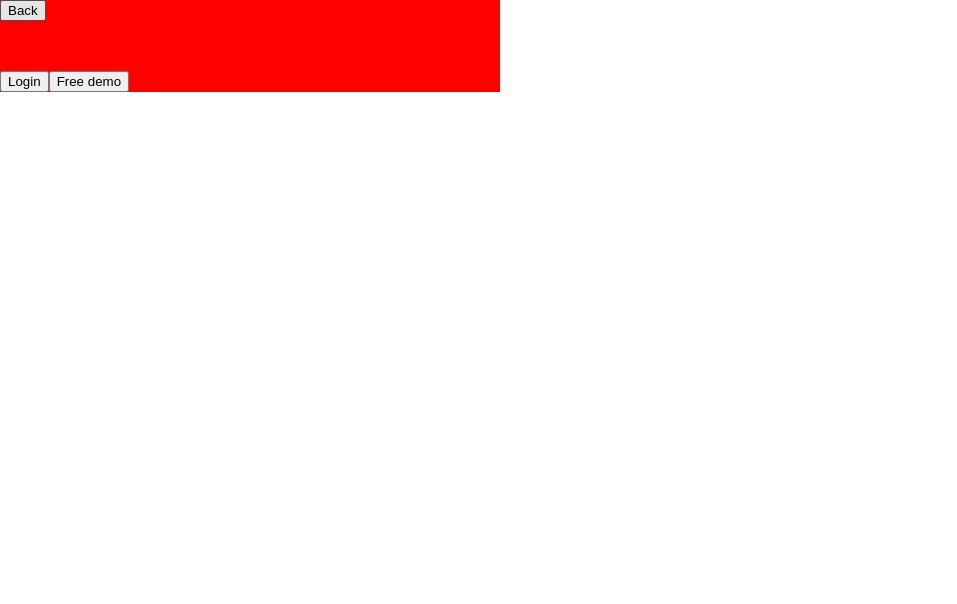
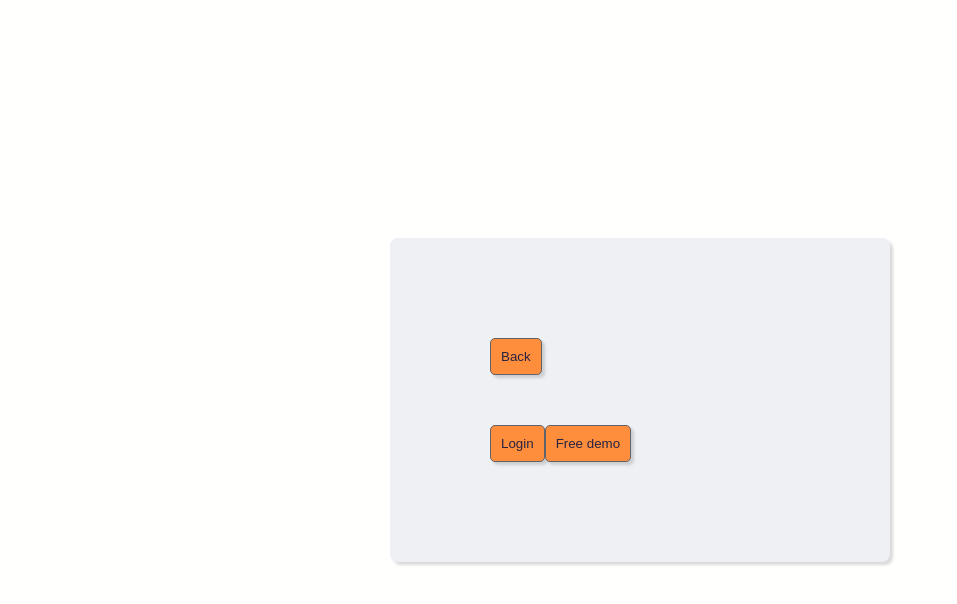
Before and after one commit to heap-visualizer/heap-viz, a React app: page / in a window 1280 px wide. Shown: the top 604 px of the page, without its empty margins (0-957 px from the left). Built offline with nearby package versions, Linux system fonts and the light colour scheme.

Commit message:
login page styling basic

```diff
--- a/src/App.tsx
+++ b/src/App.tsx
@@ -9,12 +9,14 @@ import './stylesheets/styles.scss';
 
 const App = () => {
   return (
+    <div className="app">
       <Router>
         <Routes>
           <Route path={'/'} element={<LandingPage />} />
           <Route path={'/main'} element={<HeapViz />} />
         </Routes>
       </Router>
+    </div>
   );
 };
 
--- a/src/containers/LandingPage.tsx
+++ b/src/containers/LandingPage.tsx
@@ -1,9 +1,7 @@
 import React, { useState } from 'react';
 import { Link, Navigate } from 'react-router-dom';
-import { LoginPage } from './LoginPage'
-import { RegisterPage } from './SignUpPage'
-
-
+import { LoginPage } from './LoginPage';
+import { RegisterPage } from './SignUpPage';
 
 function LandingPage() {
   const [changeToFormDisplay, setChangeToFormDisplay] = useState(false);
@@ -11,12 +9,12 @@ function LandingPage() {
 
   const handleStartNow = () => {
     setChangeToFormDisplay(true);
-  }
+  };
 
   const handleBackButton = () => {
     setChangeToFormDisplay(false);
     setFormToDisplay('login');
-  }
+  };
   function guestLogin() {
     fetch('/auth/login', {
       method: 'POST',
@@ -30,36 +28,44 @@ function LandingPage() {
   const [guest, setGuest] = useState(false); // TODO change
 
   return (
-    <div className='grid-container'>
+    <div className="grid-container">
       {
         <div>
-          <Link to='/'>
+          <Link to="/">
             <button
-              className='neon-button'
-              type="button" onClick={handleBackButton}>Back
+              className="back-btn"
+              type="button"
+              onClick={handleBackButton}
+            >
+              Back
             </button>
           </Link>
         </div>
       }
 
-      {
-        !changeToFormDisplay && (
-          <div className={"rightWrapper"}>
+      {!changeToFormDisplay && (
+        <div className={'rightWrapper'}>
           <div className="buttonDiv">
-              <button type='button' className='neon-button' onClick={handleStartNow}>
+            <button
+              type="button"
+              className="login-btn"
+              onClick={handleStartNow}
+            >
               Login
             </button>
-              <button type='button' className='neon-button' onClick={guestLogin}>
+            <button type="button" className="demo-btn" onClick={guestLogin}>
               Free demo
             </button>
           </div>
         </div>
       )}
 
-      {((changeToFormDisplay &&
-        formToDisplay === 'login') && (<LoginPage setFormToDisplay={setFormToDisplay} />)) ||
-        ((changeToFormDisplay &&
-          formToDisplay === 'register') && (<RegisterPage setFormToDisplay={setFormToDisplay} />))}
+      {(changeToFormDisplay && formToDisplay === 'login' && (
+        <LoginPage setFormToDisplay={setFormToDisplay} />
+      )) ||
+        (changeToFormDisplay && formToDisplay === 'register' && (
+          <RegisterPage setFormToDisplay={setFormToDisplay} />
+        ))}
       {guest && <Navigate to="/main" />}
     </div>
   );
--- a/src/containers/LoginPage.tsx
+++ b/src/containers/LoginPage.tsx
@@ -1,20 +1,20 @@
-import React, { useState, useEffect } from "react";
-import { useAppDispatch, useAppSelector } from "../utils/hooks";
+import React, { useState, useEffect } from 'react';
+import { useAppDispatch, useAppSelector } from '../utils/hooks';
 import { Link, Navigate } from 'react-router-dom';
 // import formik and yup libraries for form validation
-import { Formik, Field, Form, ErrorMessage } from "formik";
-import * as Yup from "yup";
+import { Formik, Field, Form, ErrorMessage } from 'formik';
+import * as Yup from 'yup';
 
 // import async thunk - login
-import { login, User } from "../slices/authentication";
+import { login, User } from '../slices/authentication';
 // import reducer - clearMessage
-import { clearMessage } from "../slices/messages";
+import { clearMessage } from '../slices/messages';
 
-export const LoginPage = (props: any) => { // disable login submit button if loading
+export const LoginPage = (props: any) => {
+  // disable login submit button if loading
   const { setFormToDisplay } = props;
   const [loading, setLoading] = useState(false);
   const [redirect, setRedirect] = useState(false);
-
 
   // access pieces of state from store
   const { isLoggedIn } = useAppSelector((state) => state.auth);
@@ -29,25 +29,29 @@ export const LoginPage = (props: any) => { // disable login submit button if loa
   }, [dispatch]);
 
   const initialValues = {
-    username: "",
-    password: ""
+    username: '',
+    password: '',
   };
 
   const validationSchema = Yup.object().shape({
-    username: Yup.string().required("This field is required!"),
-    password: Yup.string().required("This field is required!"),
+    username: Yup.string().required('This field is required!'),
+    password: Yup.string().required('This field is required!'),
   });
 
-  const handleLogin = (formValue: User) => { // take in user's provided username and password
+  const handleLogin = (formValue: User) => {
+    // take in user's provided username and password
     const { username, password } = formValue;
     // disable login button by set loading to true
     setLoading(true);
-    dispatch(login({ username, password })).unwrap().then((data) => {
-      if(data.username) {
+    dispatch(login({ username, password }))
+      .unwrap()
+      .then((data) => {
+        if (data.username !== '') {
           setRedirect(true);
-      }
-      else throw new Error('login failed');
-    }).catch(() => { // if login fails, enable login button again
+        } else throw new Error('login failed');
+      })
+      .catch(() => {
+        // if login fails, enable login button again
         setLoading(false);
       });
   };
@@ -60,16 +64,14 @@ export const LoginPage = (props: any) => { // disable login submit button if loa
 
   return (
     <div className="form-box">
-
-      <Formik initialValues={initialValues}
+      <Formik
+        initialValues={initialValues}
         validationSchema={validationSchema}
         onSubmit={handleLogin}
         //handlelogin dispatches login() thunk
       >
         <Form>
-          <h2 id="sign-in-text">
-            Sign In
-          </h2>
+          <h2 id="sign-in-text">Sign In</h2>
           <div className="form-group">
             <label htmlFor="username">Username</label>
             <Field
@@ -100,32 +102,34 @@ export const LoginPage = (props: any) => { // disable login submit button if loa
             />
           </div>
 
-          <button type="submit" id="loginBtn"
-            disabled={loading}>
-            {
-              loading && (
+          <button type="submit" id="loginBtn" disabled={loading}>
+            {loading && (
               <div className="spinner-border spinner-border-lg"></div>
-              )
-            }
+            )}
             Login
           </button>
-
         </Form>
       </Formik>
       <p className="form-group">
-        Don't have account? <button type="submit" className="neon-button" onClick={handleFormDisplay} >Register</button>
+        Don't have account?{' '}
+        <button
+          type="submit"
+          className="neon-button"
+          onClick={handleFormDisplay}
+        >
+          Register
+        </button>
       </p>
 
-      {
-        message && (
+      {message && (
         <div className="form-group">
           <div className="alert alert-danger" role="alert">
-              {message} </div>
+            {message}{' '}
           </div>
-        )
-      }
+        </div>
+      )}
 
-      {redirect && <Navigate to='/main' />}
+      {redirect && <Navigate to="/main" />}
     </div>
   );
 };
--- a/src/slices/authentication.ts
+++ b/src/slices/authentication.ts
@@ -91,7 +91,7 @@ export const login = createAsyncThunk(
     try {
       const { username, password } = user;
       const data = await authService.login(username, password as string);
-      return data as User;
+      return data;
     } catch (error) {
       const message =
         (error.response &&
--- a/src/stylesheets/styles.scss
+++ b/src/stylesheets/styles.scss
@@ -6,23 +6,59 @@ html {
 
 * {
   box-sizing: border-box;
+  margin: 0;
+  padding: 0;
+  box-sizing: border-box;
+  font-family: 'Cabin', sans-serif;
+  font-family: 'Zen Kaku Gothic New', sans-serif;
+  color: #2d334a;
 }
 
 .app {
-  background-color: whitesmoke;
+  background-color: #fffffe;
   width: 100vw;
   height: 100vh;
   display: flex;
-  flex-direction: column;
+  flex-direction: flex;
   justify-content: center;
   align-items: center;
+  margin-left: auto;
+  margin-right: auto;
 }
 
 .grid-container {
   width: 500px;
-  background-color: red;
+  background-color: #eff0f3;
+  box-shadow: 3px 3px 3px rgba(0, 0, 0, 0.15);
+  border-radius: 8px;
   display: grid;
   gap: 50px;
+  padding: 100px;
+}
+
+button {
+  padding: 10px;
+  box-shadow: 1px 1px 1px rgba(0, 0, 0, 0.15);
+  border: solid 1px #5e636b;
+  background-color: #ff8e3c;
+  color: #272343;
+  border-radius: 5px;
+  box-shadow: 3px 3px 3px rgba(0, 0, 0, 0.15);
+}
+
+button:hover {
+  background-color: #d9376e;
+  padding: 11px;
+  border: none;
+  color: #272343;
+  cursor: pointer;
+}
+
+.form-control {
+  padding: 10px;
+  border-radius: 5px;
+  box-shadow: 1px 1px 1px rgba(0, 0, 0, 0.15);
+  border: solid 1px #5e636b;
 }
 
 .rightWrapper {
```
Also changed, not shown: 1 other file (tests, documents, lock files or other folders). Lines whose indentation alone changed are shown as unchanged.
